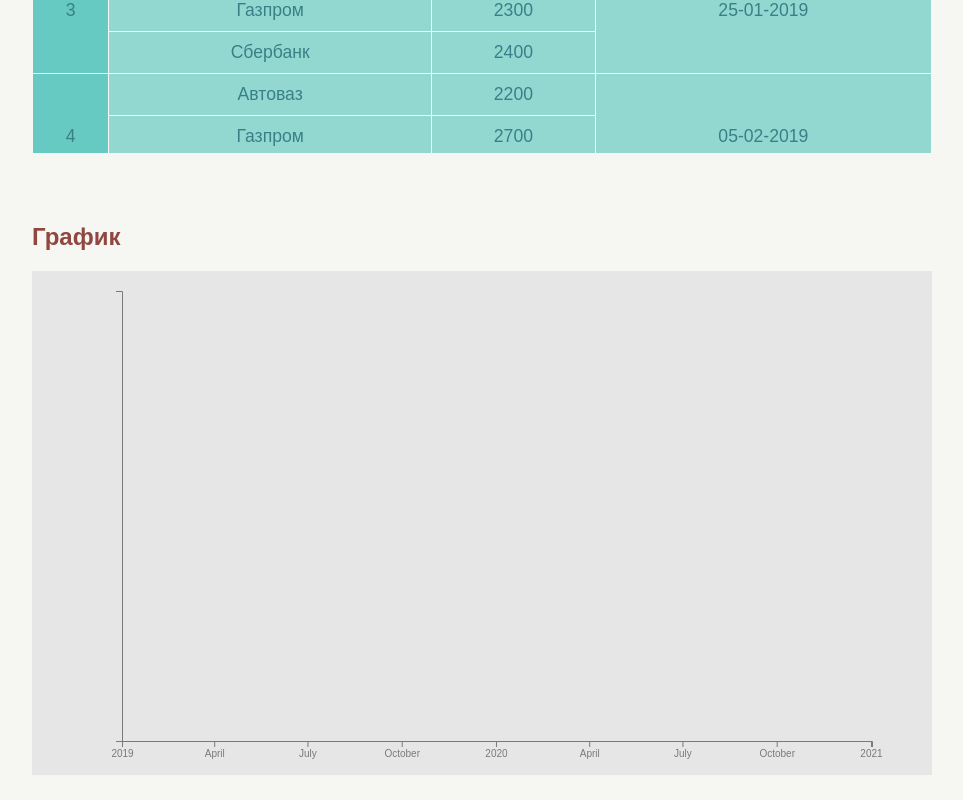
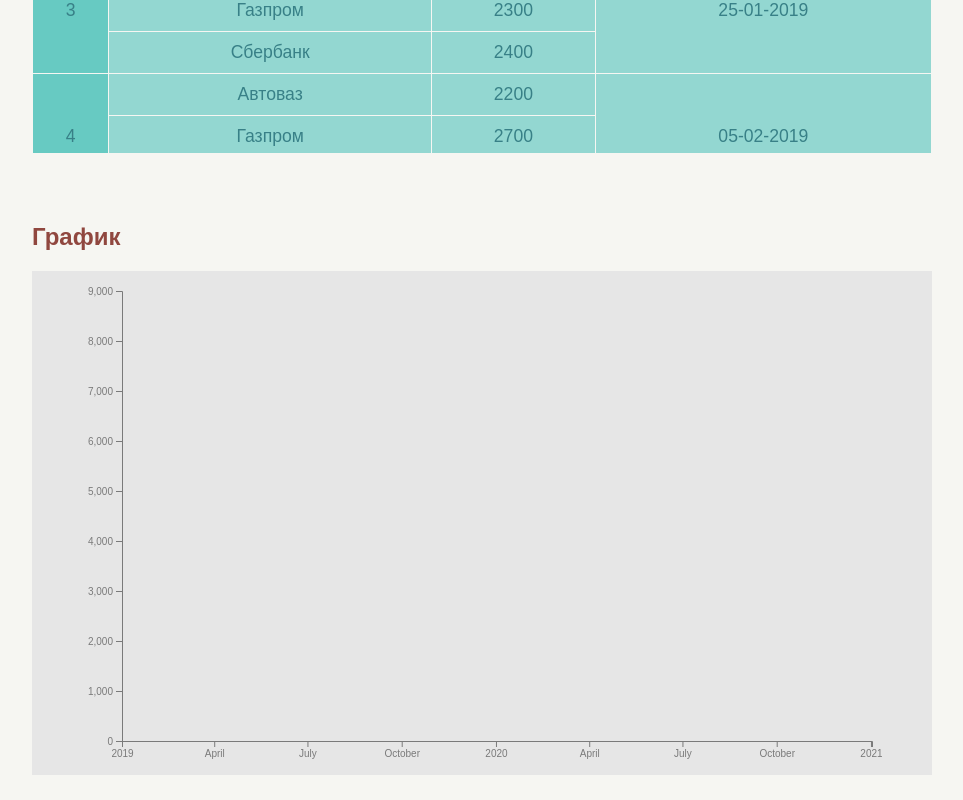
Before and after one commit to KhasanAlimov/Graph, a website: page index.html in a window 1280 px wide. Shown: the part 520-1320 px from the top of the page, without its empty margins (158-1121 px from the left). Drawn offline with nearby package versions, Linux system fonts and the light colour scheme.

Commit message:
Вертикальная шкала

```diff
--- a/css/schedule.css
+++ b/css/schedule.css
@@ -1,5 +1,6 @@
 
 #svg_container {
+  overflow: auto;
   width: 100%;
   color: #7a7a7a;
   background-color: #e6e6e6;
--- a/js/table-schedule.js
+++ b/js/table-schedule.js
@@ -91,7 +91,7 @@
     // Добавление таблицы в HTML
     tableContainer.appendChild(table);
 
-    /* =========================================== */
+    /* ============================================ */
 
     // Графика
     // Создаём с помощю d3.js
@@ -121,15 +121,18 @@
       .style('transform', `translate(0, ${(height - 30)}px)`)
       .call(xAxis);
 
+
     // Вертикальная шкала
-    let yScalePrice = data.map((item) => {
-      item.company.forEach((companies) => {
-        console.log(companies.price.length)
-      });
-    });
+    let allPrices = [];
+
+    data.forEach(item => {
+      item.company.forEach(prices => {
+        allPrices.push(prices.price)
+      })
+    })
 
     let yScale = d3.scaleLinear()
-                .domain([d3.max(yScalePrice), 0])
+                .domain([d3.max(allPrices), 0])
                 .range([20, height - 30]);
 
     let yAxis = d3.axisLeft(yScale);
```
